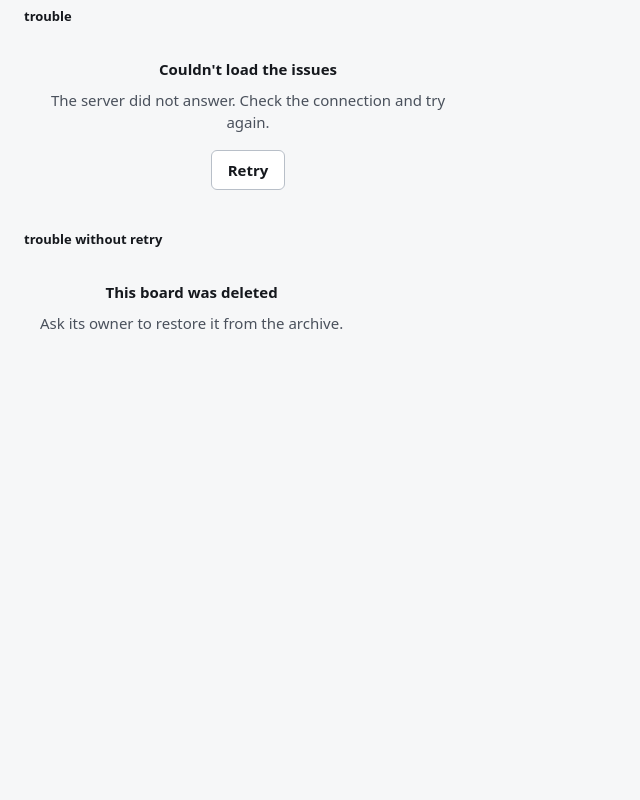
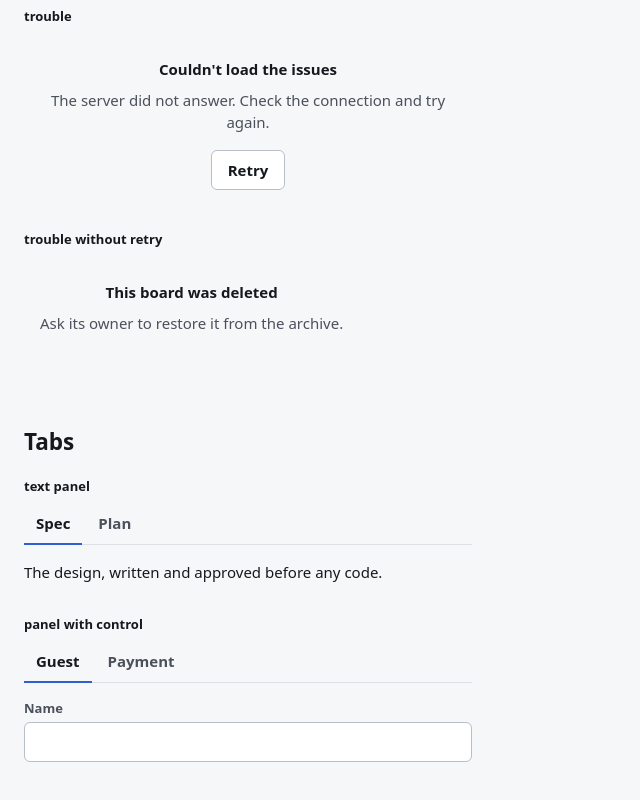
Before and after one commit to AlexeyVanyukevich/zellige-core, a website built with Vite: page playground/index.html in a window 1280 px wide. Shown: the part 3648-4448 px from the top of the page, without its empty margins (0-640 px from the left). Before the commit the page ends 4070 px from the top, so only its background shows below. Built offline with nearby package versions, Linux system fonts and the light colour scheme.

Commit message:
feat(tabs): add the tabs contract and css

```diff
--- /dev/null
+++ b/contract/tabs.html
@@ -0,0 +1,73 @@
+<!-- example: text-panel -->
+<div class="ui-tabs">
+  <div class="ui-tabs__list" role="tablist" aria-label="Card" aria-orientation="horizontal">
+    <button
+      type="button"
+      class="ui-tabs__tab"
+      role="tab"
+      id="tabs-text-tab-spec"
+      aria-controls="tabs-text-panel-spec"
+      aria-selected="true"
+      tabindex="0"
+    >
+      Spec
+    </button>
+    <button
+      type="button"
+      class="ui-tabs__tab"
+      role="tab"
+      id="tabs-text-tab-plan"
+      aria-selected="false"
+      tabindex="-1"
+    >
+      Plan
+    </button>
+  </div>
+  <div
+    class="ui-tabs__panel"
+    role="tabpanel"
+    id="tabs-text-panel-spec"
+    aria-labelledby="tabs-text-tab-spec"
+    tabindex="0"
+  >
+    <p>The design, written and approved before any code.</p>
+  </div>
+</div>
+
+<!-- example: panel-with-control -->
+<div class="ui-tabs">
+  <div class="ui-tabs__list" role="tablist" aria-label="Booking" aria-orientation="horizontal">
+    <button
+      type="button"
+      class="ui-tabs__tab"
+      role="tab"
+      id="tabs-control-tab-guest"
+      aria-controls="tabs-control-panel-guest"
+      aria-selected="true"
+      tabindex="0"
+    >
+      Guest
+    </button>
+    <button
+      type="button"
+      class="ui-tabs__tab"
+      role="tab"
+      id="tabs-control-tab-payment"
+      aria-selected="false"
+      tabindex="-1"
+    >
+      Payment
+    </button>
+  </div>
+  <div
+    class="ui-tabs__panel"
+    role="tabpanel"
+    id="tabs-control-panel-guest"
+    aria-labelledby="tabs-control-tab-guest"
+  >
+    <div class="ui-field">
+      <label class="ui-field__label" for="tabs-control-guest">Name</label>
+      <input class="ui-input" id="tabs-control-guest" />
+    </div>
+  </div>
+</div>
--- /dev/null
+++ b/css/tabs.css
@@ -0,0 +1,53 @@
+@layer ui.tokens, ui.base, ui.components;
+
+@layer ui.components {
+  /* Markup only: the keyboard model and the selection come from a binding's primitive library,
+     which sets the attributes these rules select on. */
+  .ui-tabs {
+    display: grid;
+  }
+
+  .ui-tabs__list {
+    display: flex;
+    gap: var(--ui-space-1);
+    border-block-end: 1px solid var(--ui-line);
+  }
+
+  .ui-tabs__tab {
+    min-block-size: var(--ui-tap);
+    margin-block-end: -1px;
+    padding: 0 var(--ui-space-3);
+    border: 0;
+    border-block-end: 2px solid transparent;
+    background: transparent;
+    color: var(--ui-ink-soft);
+    font: inherit;
+    font-weight: 600;
+    cursor: pointer;
+    transition:
+      color var(--ui-duration),
+      border-color var(--ui-duration);
+  }
+
+  .ui-tabs__tab:hover {
+    color: var(--ui-ink);
+  }
+
+  /* Selection is the underline and the ink together, never the colour alone. */
+  .ui-tabs__tab[aria-selected='true'] {
+    border-block-end-color: var(--ui-accent);
+    color: var(--ui-ink);
+  }
+
+  .ui-tabs__panel {
+    padding-block: var(--ui-space-4);
+  }
+
+  .ui-tabs__panel > :first-child {
+    margin-block-start: 0;
+  }
+
+  .ui-tabs__panel > :last-child {
+    margin-block-end: 0;
+  }
+}
--- a/playground/playground.css
+++ b/playground/playground.css
@@ -34,7 +34,7 @@ body {
   margin-block-end: 16px;
 }
 
-.playground__example > .ui-field {
+.playground__example > :is(.ui-field, .ui-tabs) {
   justify-self: stretch;
 }
 
--- a/ui.css
+++ b/ui.css
@@ -10,3 +10,4 @@
 @import './css/status.css';
 @import './css/badge.css';
 @import './css/dialog.css';
+@import './css/tabs.css';
```
Also changed, not shown: tests/ui/__screenshots__/tabs-bookings-dark.png (added), tests/ui/__screenshots__/tabs-bookings-light.png (added), tests/ui/__screenshots__/tabs-console.png (added), tests/ui/__screenshots__/tabs-kit-dark.png (added), tests/ui/__screenshots__/tabs-kit-light.png (added).
